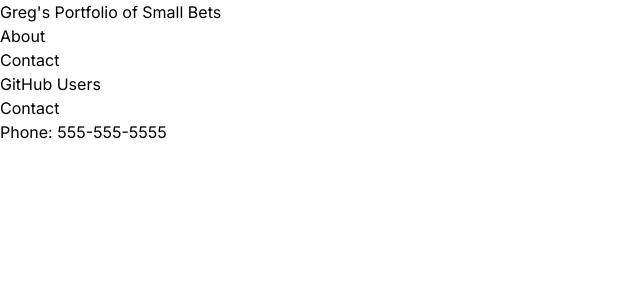
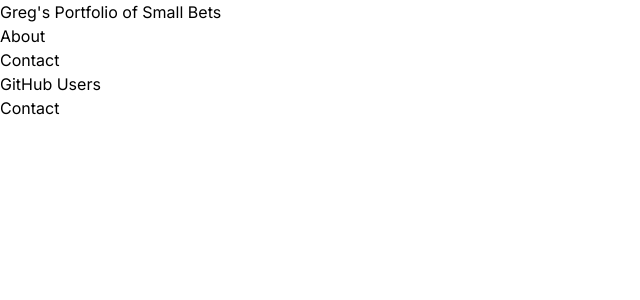
Before and after one commit to Jascha-Biederstedt/books, a Next.js app: page /about/contact in a window 1280 px wide. Shown: the top 300 px of the page, without its empty margins (0-640 px from the left). Built offline with nearby package versions, Linux system fonts and the light colour scheme.

Commit message:
Style the contact page heading

```diff
--- a/app/about/contact/page.jsx
+++ b/app/about/contact/page.jsx
@@ -3,8 +3,7 @@
 const Contact = () => {
   return (
     <div>
-      <h1>Contact</h1>
-      <p>Phone: 555-555-5555</p>
+      <h1 className='px-8 py-4 font-bold'>Contact</h1>
     </div>
   );
 };
```
